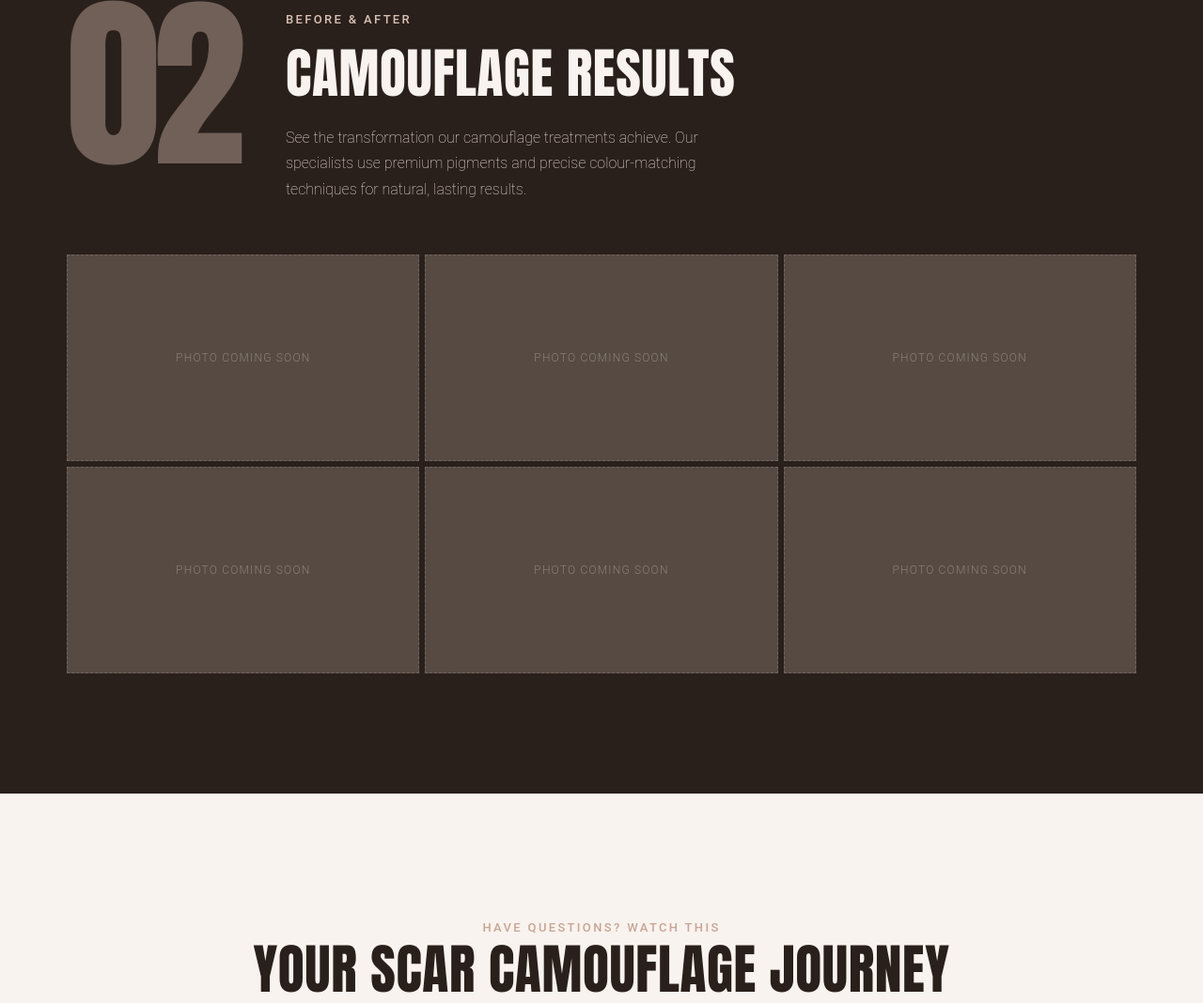
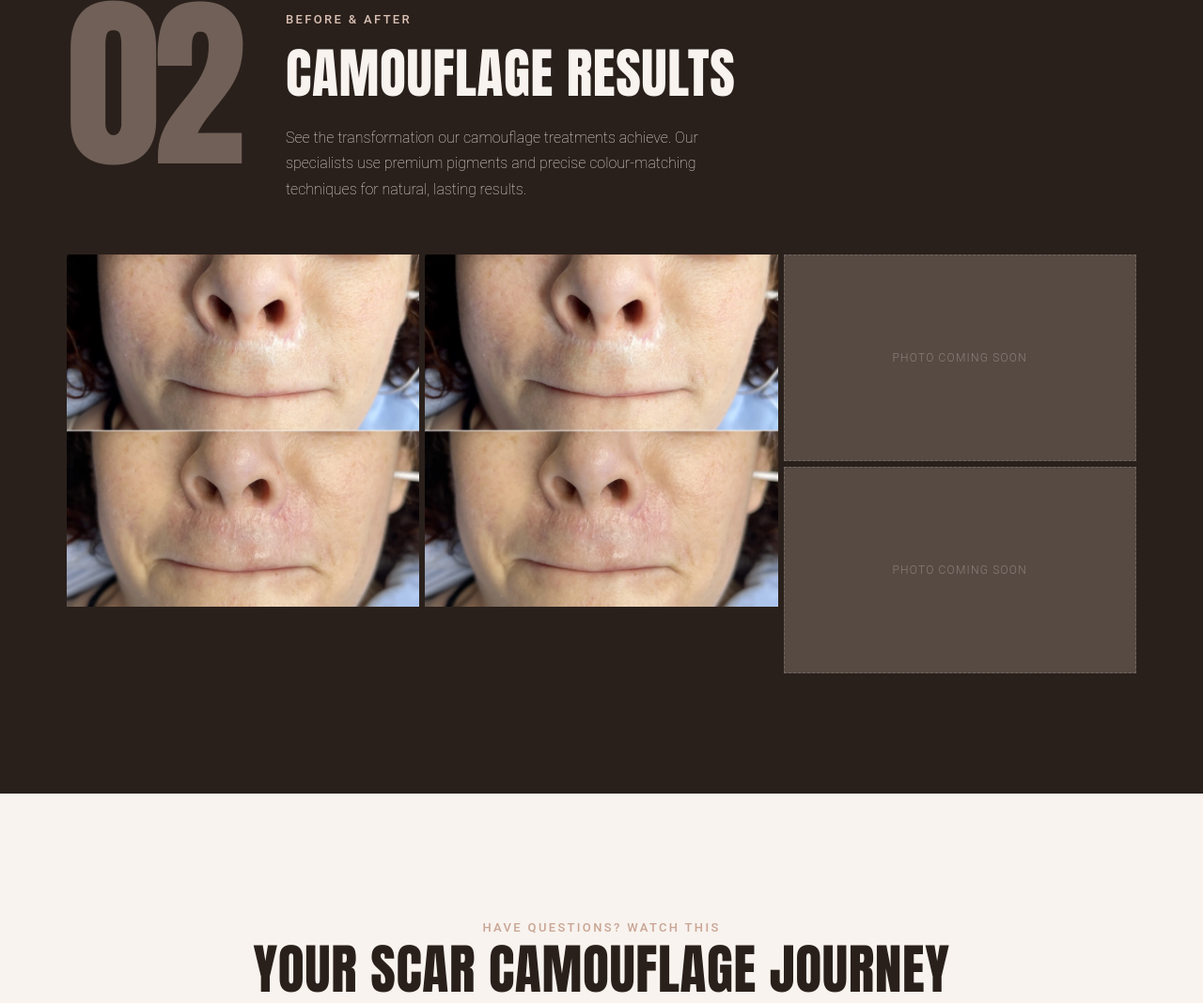
Before and after one commit to impas1k/camouflage-landing, a plain HTML site: page index.html in a window 1280 px wide. Shown: the part 2257-3325 px from the top of the page at 94% size. Drawn offline with Linux system fonts and the light colour scheme; a script that the page names is missing; a web font is replaced by a local one.

Commit message:
feat: add before-after photo to gallery

```diff
--- a/index.html
+++ b/index.html
@@ -1188,12 +1188,10 @@
 
     <div class="bl-masonry" data-reveal>
       <div class="bl-masonry-col">
-        <div class="bl-masonry-item"><div class="bl-gallery-placeholder">Photo coming soon</div></div>
-        <div class="bl-masonry-item"><div class="bl-gallery-placeholder">Photo coming soon</div></div>
+        <div class="bl-masonry-item"><img src="/assets/gallery-camouflage-1.webp" alt="Scar Camouflage Before & After - Nose Area" loading="lazy"></div>
       </div>
       <div class="bl-masonry-col">
-        <div class="bl-masonry-item"><div class="bl-gallery-placeholder">Photo coming soon</div></div>
-        <div class="bl-masonry-item"><div class="bl-gallery-placeholder">Photo coming soon</div></div>
+        <div class="bl-masonry-item"><img src="/assets/gallery-camouflage-1.webp" alt="Scar Camouflage Before & After Result" loading="lazy"></div>
       </div>
       <div class="bl-masonry-col">
         <div class="bl-masonry-item"><div class="bl-gallery-placeholder">Photo coming soon</div></div>
```
Also changed, not shown: assets/gallery-camouflage-1.jpg (added), assets/gallery-camouflage-1.webp (added).
